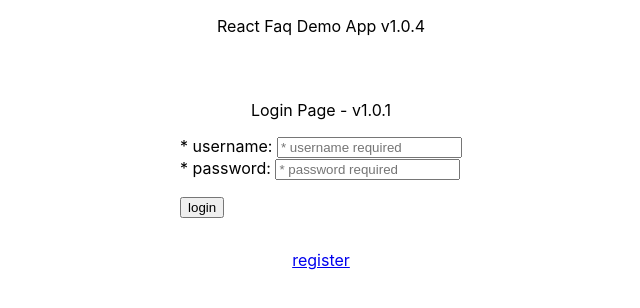
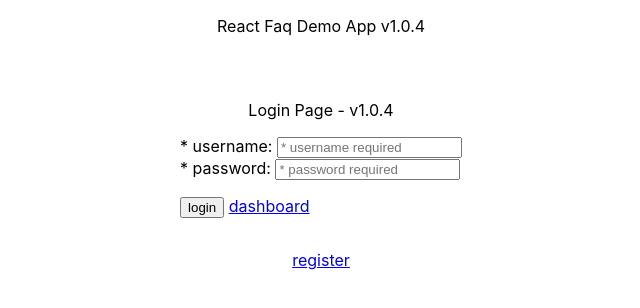
Before and after one commit to Gkilroy/rctfaqdmoappv1, a React (Create React App) app in the folder rct-faqdemo-appv1/: page / in a window 1280 px wide. Shown: the top 308 px of the page, without its empty margins (319-959 px from the left). Built offline with nearby package versions, Linux system fonts and the light colour scheme.

Commit message:
create dashboard page, link files on app.js, and update login

```diff
--- a/rct-faqdemo-appv1/src/App.js
+++ b/rct-faqdemo-appv1/src/App.js
@@ -1,11 +1,10 @@
-//-- App.js  --
-
 import './App.css';
 import './AppIndex.css';
 import { HashRouter as Router, Routes, Route } from "react-router-dom";
 import Home from './components/pages/Home';
 import Login from './components/pages/Login';
 import Register from './components/pages/Register';
+import Dashboard from './components/pages/Dashboard';
 
 function App() {
   return (
@@ -16,6 +15,7 @@ function App() {
             <Route path="/" element={<Home title="React Faq Demo App v1.0.4" />}/>
             <Route path='/login' element={<Login/>}/>
             <Route path='/register' element={<Register/>}/>
+            <Route path='/dashboard' element={<Dashboard/>}/>
             <Route path="*" element={
                 <>
                   <h4>No page found</h4>
--- /dev/null
+++ b/rct-faqdemo-appv1/src/components/pages/Dashboard.js
@@ -0,0 +1,21 @@
+import { Link } from "react-router-dom";
+
+const Dashboard = (props) => {
+
+    return (
+    <>
+        <div>
+                <span>Dashboard</span>
+                <span>{"  "}</span>
+                <span>Welcome, Username</span>
+                <span>{"  "}</span>
+                <span>
+                    <Link to="/login">logout</Link>
+                </span>
+        </div>
+
+    </>
+    )
+}
+
+export default Dashboard;
--- a/rct-faqdemo-appv1/src/components/pages/Login.js
+++ b/rct-faqdemo-appv1/src/components/pages/Login.js
@@ -1,14 +1,22 @@
+import { useState } from "react";
 import { Link } from "react-router-dom";
 
 const Login = (props) => {
 
+    const [msg, setMsg] = useState("");
+
+    const handleLogin = (e) =>{
+        setMsg("** handleLogin")
+    }
+
     return (
     <>
-        <p>Login Page - v1.0.1</p>
+        <p>Login Page - v1.0.4</p>
         <div>
             <span>* username: </span><input type="text" maxLength={20} placeholder="* username required"/> <br/>
             <span>* password: </span><input type="password" maxLength={10} placeholder="* password required"/> <br/>
-            <p></p><button>login</button>
+            <p>{msg}</p>
+            <p></p><button onClick={handleLogin}>login</button>{"  "}<Link to="/dashboard">dashboard</Link>
         </div>
         <p></p>
         <Link to="/register">register</Link>
```
